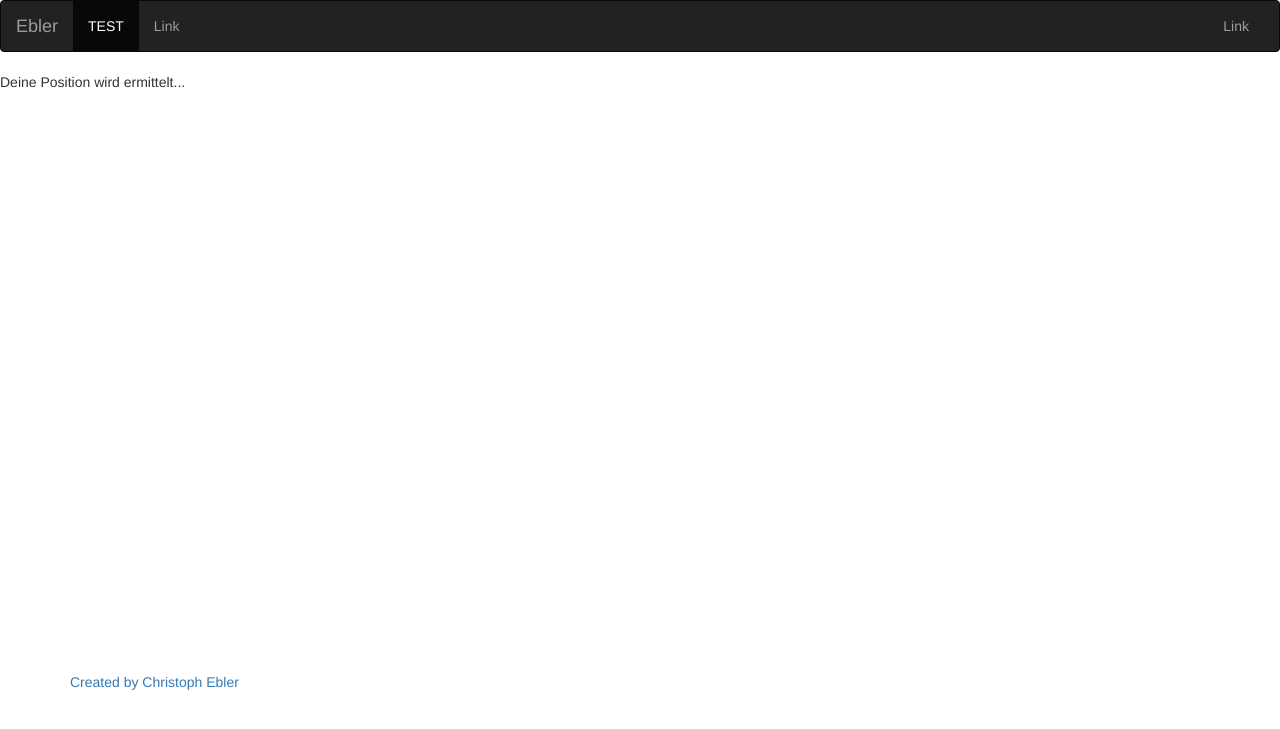
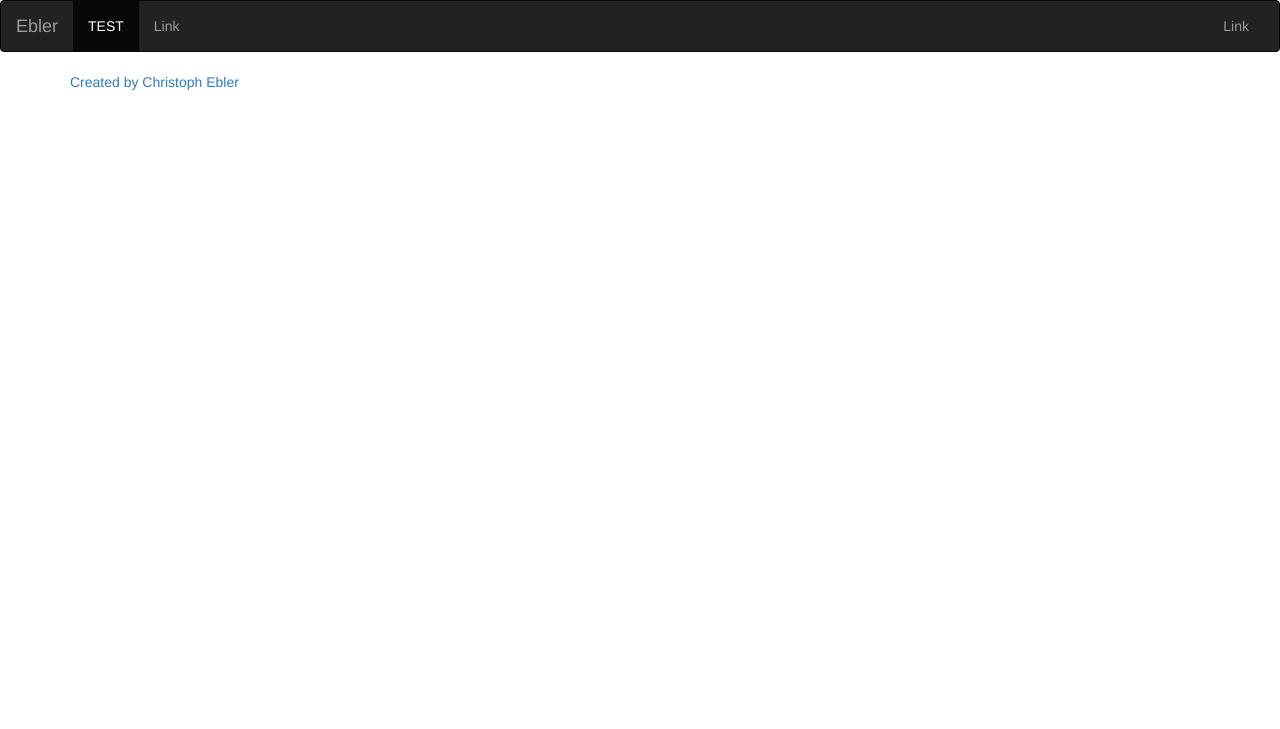
Before and after one commit to ChristophEbler/Homepage, a Jekyll site: the page built from index.html, in a window 1280 px wide. Shown: the top 729 px of the page. Built offline with Jekyll 4.4.1, drawn with Linux system fonts in a browser that asks for light colours; nearby versions of some CDN libraries; part of the change alters nothing that is shown.

Commit message:
Update index.html

```diff
--- a/index.html
+++ b/index.html
@@ -1,43 +1,3 @@
 ---
 layout: default
 ---
-
-<!DOCTYPE html>
-<html lang="de">
-<head>
-    <meta charset="utf-8"/>
-    <title>HTML5 Geolocation Beispiel mit Hilfe von Google Maps</title>
-
-    <script src="http://maps.google.com/maps/api/js?sensor=true"></script>
-</head>
-
-<body>
-    <div id="pos" style="width:800px; height:600px;">
-        Deine Position wird ermittelt...
-    </div>
-
-    <script>
-        function initialize(coords) {
-            var latlng = new google.maps.LatLng(coords.latitude, coords.longitude);
-            var myOptions = {
-                zoom: 8,
-                center: latlng,
-                mapTypeId: google.maps.MapTypeId.ROADMAP
-            };
-            var map = new google.maps.Map(document.getElementById("pos"), myOptions);
-
-            var marker = new google.maps.Marker({
-                position: latlng,
-                map: map,
-                title: "Hier bist du :)"
-            });
-        }
-
-        navigator.geolocation.getCurrentPosition(function(position){
-            initialize(position.coords);
-        }, function(){
-            document.getElementById('pos').innerHTML = 'Deine Position konnte leider nicht ermittelt werden';
-        });
-    </script>
-</body>
-</html>
```
